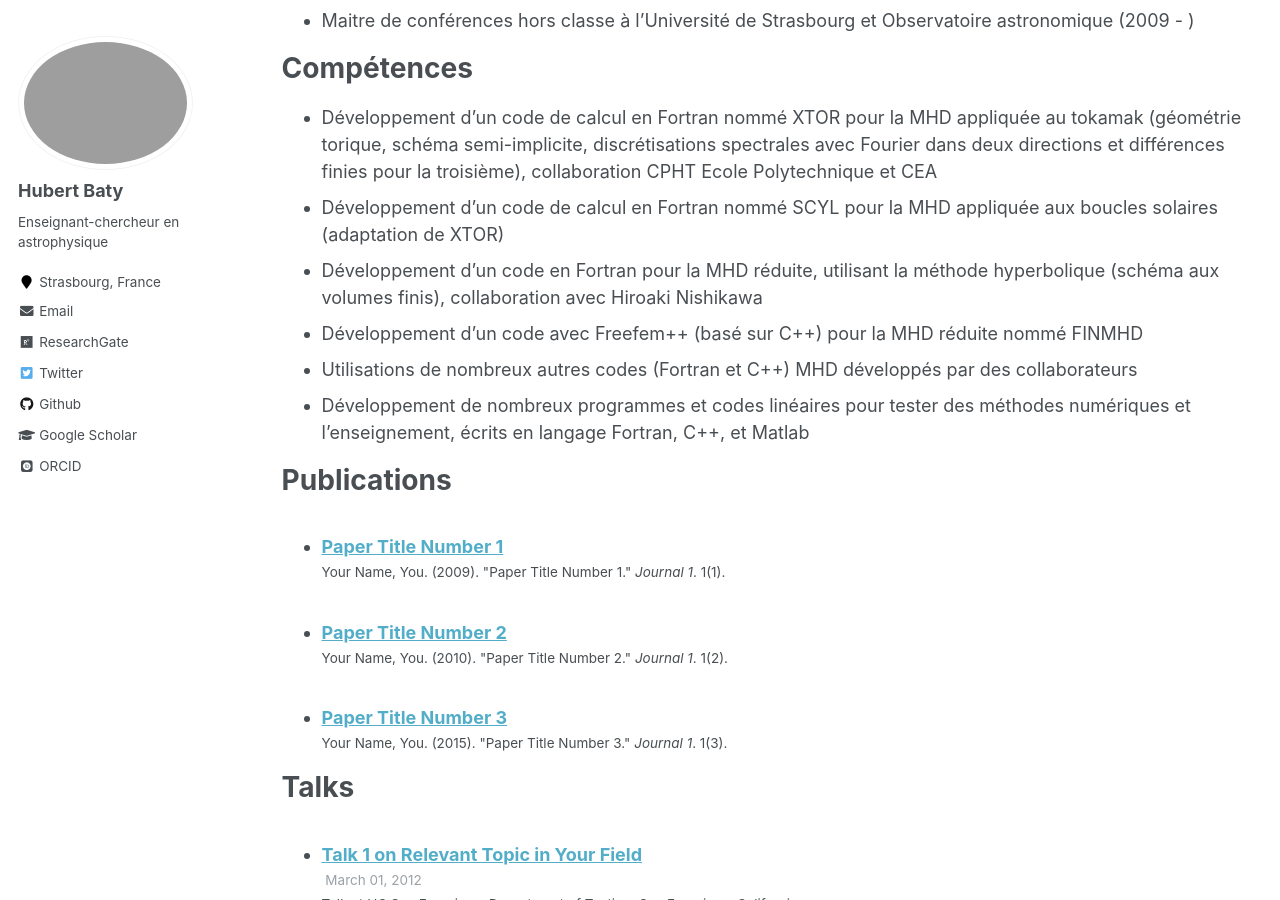
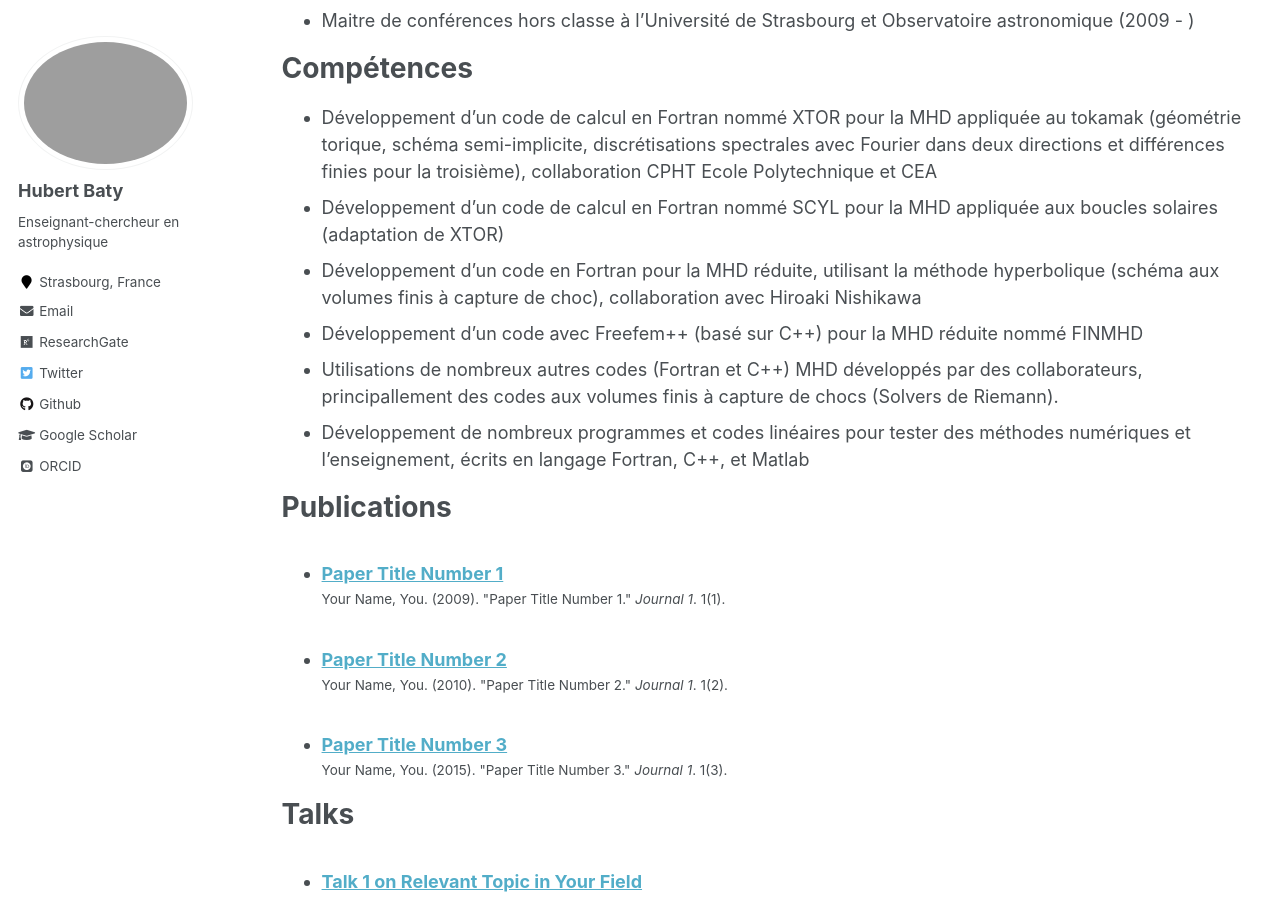
Before and after one commit to hubertbaty/hubertbaty.github.io, a Jekyll site: the page built from _pages/cv.md, in a window 1280 px wide and 900 px high, scrolled down 680 px. Built offline with Jekyll 4.4.1, drawn with Linux system fonts in a browser that asks for light colours; some web fonts are replaced; formulas are drawn with MathJax 3.

Commit message:
Update cv.md

```diff
--- a/_pages/cv.md
+++ b/_pages/cv.md
@@ -33,9 +33,9 @@ Compétences
 * Développement d'un code de calcul en Fortran nommé XTOR pour la MHD appliquée au tokamak (géométrie torique, schéma semi-implicite, discrétisations spectrales avec Fourier
 dans deux directions et différences finies pour la troisième), collaboration CPHT Ecole Polytechnique et CEA
 * Développement d'un code de calcul en Fortran nommé SCYL pour la MHD appliquée aux boucles solaires (adaptation de XTOR)
-* Développement d'un code en Fortran pour la MHD réduite, utilisant la méthode hyperbolique (schéma aux volumes finis), collaboration avec Hiroaki Nishikawa
+* Développement d'un code en Fortran pour la MHD réduite, utilisant la méthode hyperbolique (schéma aux volumes finis à capture de choc), collaboration avec Hiroaki Nishikawa
 * Développement d'un code avec Freefem++ (basé sur C++) pour la MHD réduite nommé FINMHD
-* Utilisations de nombreux autres codes (Fortran et C++) MHD développés par des collaborateurs
+* Utilisations de nombreux autres codes (Fortran et C++) MHD développés par des collaborateurs, principallement des codes aux volumes finis à capture de chocs (Solvers de Riemann).
 * Développement de nombreux programmes et codes linéaires pour tester des méthodes numériques et l'enseignement, écrits en langage Fortran, C++, et Matlab
 
 Publications
```
